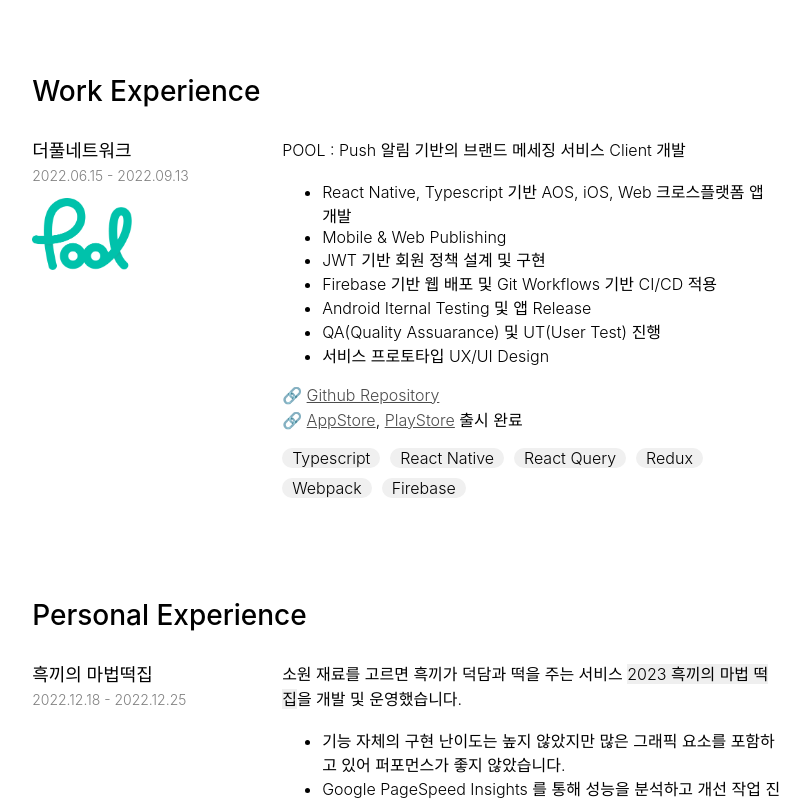
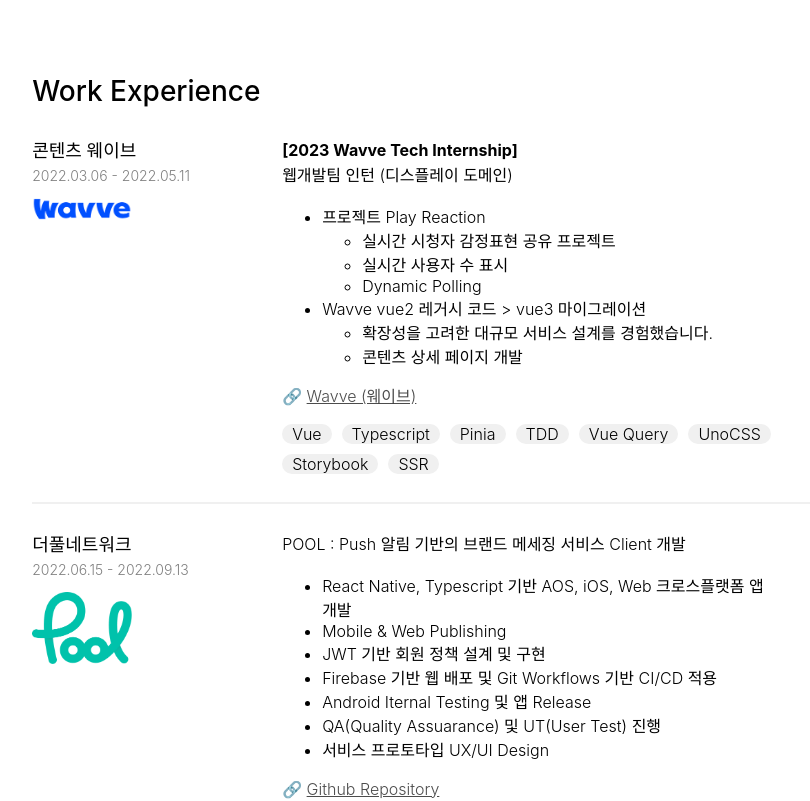
Before and after one commit to da-in/resume, a React (Create React App) app: page / in a window 1280 px wide. Shown: the part 1240-2041 px from the top of the page, without its empty margins (354-1164 px from the left). Built offline with nearby package versions, Linux system fonts and the light colour scheme; no server answers; a web font is replaced by a local one.

Commit message:
:memo: Create Wavve Work Experience

```diff
--- /dev/null
+++ b/src/markdown/project/wavve.md
@@ -0,0 +1,12 @@
+**[2023 Wavve Tech Internship]**
+웹개발팀 인턴 (디스플레이 도메인)
+
+- 프로젝트 Play Reaction
+  - 실시간 시청자 감정표현 공유 프로젝트
+  - 실시간 사용자 수 표시
+  - Dynamic Polling
+- Wavve vue2 레거시 코드 > vue3 마이그레이션
+  - 확장성을 고려한 대규모 서비스 설계를 경험했습니다.
+  - 콘텐츠 상세 페이지 개발
+
+🔗 [Wavve (웨이브)](https://www.wavve.com/)
--- a/src/markdown/projects.js
+++ b/src/markdown/projects.js
@@ -1,4 +1,21 @@
 export const work = [
+  {
+    id: 0,
+    title: '콘텐츠 웨이브',
+    date: '2022.03.06 - 2022.05.11',
+    md: require('../markdown/project/wavve.md'),
+    tag: [
+      'Vue',
+      'Typescript',
+      'Pinia',
+      'TDD',
+      'Vue Query',
+      'UnoCSS',
+      'Storybook',
+      'SSR',
+    ],
+    img: require('../assets/wavve.png'),
+  },
   {
     id: 1,
     title: '더풀네트워크',
```
Also changed, not shown: src/assets/wavve.png (added).
